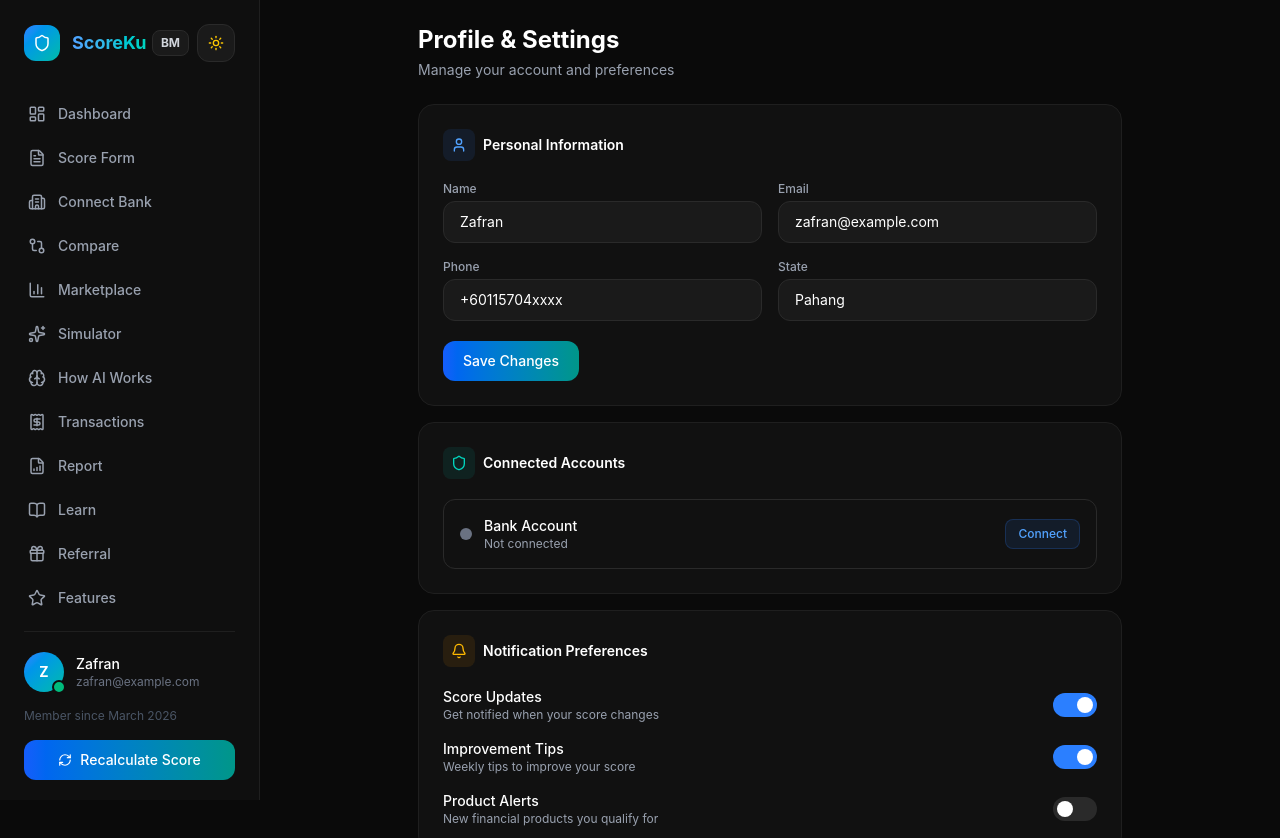
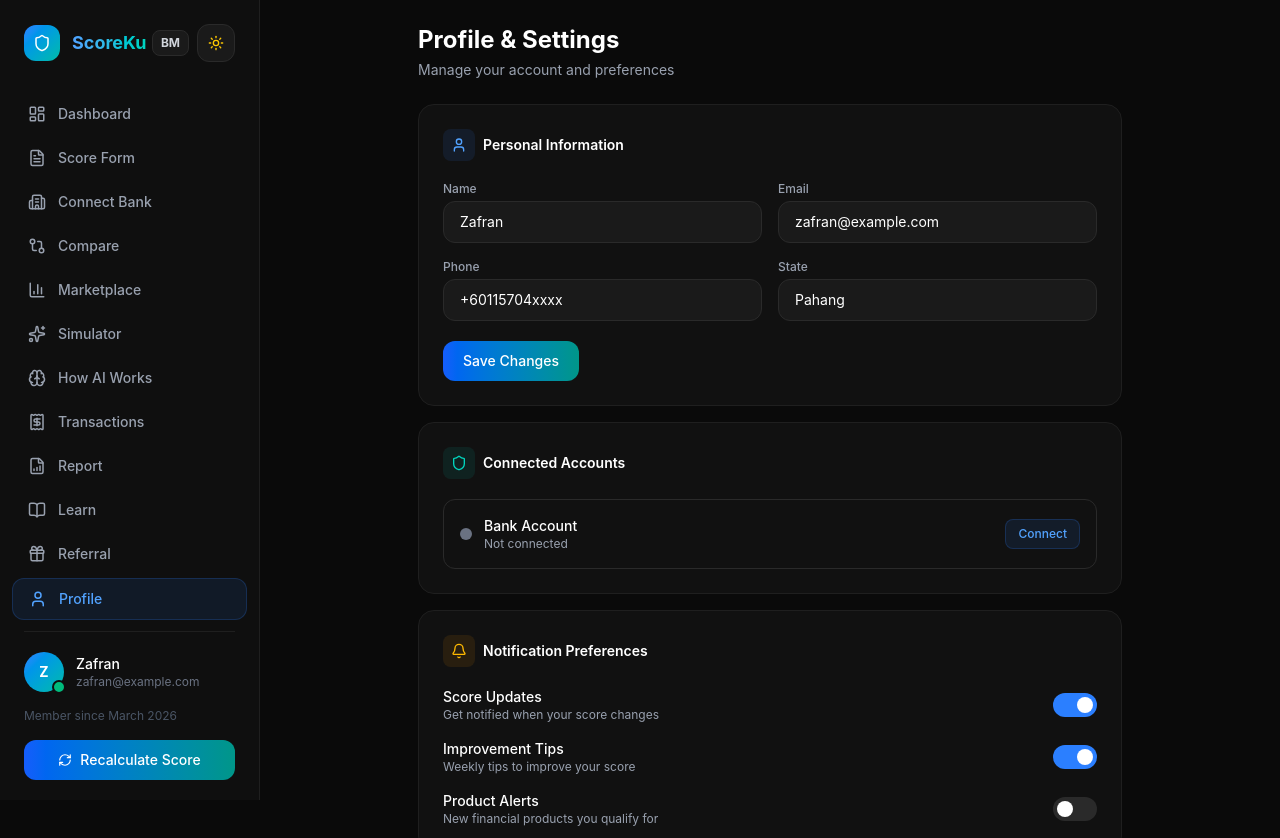
Before and after one commit to Vexccz/scoreku, a React app in the folder frontend/: page /profile in a window 1280 px wide. Shown: the top 838 px of the page. Built offline with nearby package versions, Linux system fonts and the light colour scheme; no server answers; the HTML template or start-up script is replaced by a standard one.

Commit message:
fix: Features/How It Works in landing navbar, removed from dashboard sidebar
- Landing navbar: Features → /features, How it Works → /how-it-works (dedicated pages)
- Dashboard sidebar: removed Features + How It Works (not relevant there)

```diff
--- a/frontend/src/components/AppSidebar.jsx
+++ b/frontend/src/components/AppSidebar.jsx
@@ -21,8 +21,6 @@ const navItems = [
   { label: 'Report', icon: FileBarChart, path: '/report' },
   { label: 'Learn', icon: BookOpen, path: '/learn' },
   { label: 'Referral', icon: Gift, path: '/referral' },
-  { label: 'Features', icon: Star, path: '/features' },
-  { label: 'How It Works', icon: HelpCircle, path: '/how-it-works' },
   { label: 'Profile', icon: User, path: '/profile' },
 ]
 
--- a/frontend/src/pages/LandingPage.jsx
+++ b/frontend/src/pages/LandingPage.jsx
@@ -12,8 +12,8 @@ import BrandLogo from '../components/BrandLogo'
 // ─── Data ────────────────────────────────────────────────────────────────────
 
 const navLinks = [
-  { label: 'Features', href: '#features' },
-  { label: 'How it Works', href: '#how-it-works' },
+  { label: 'Features', href: '/features', isRoute: true },
+  { label: 'How it Works', href: '/how-it-works', isRoute: true },
   { label: 'Simulator', href: '/simulation', isRoute: true },
   { label: 'AI Model', href: '/ai', isRoute: true },
   { label: 'FAQ', href: '#faq' },
```
